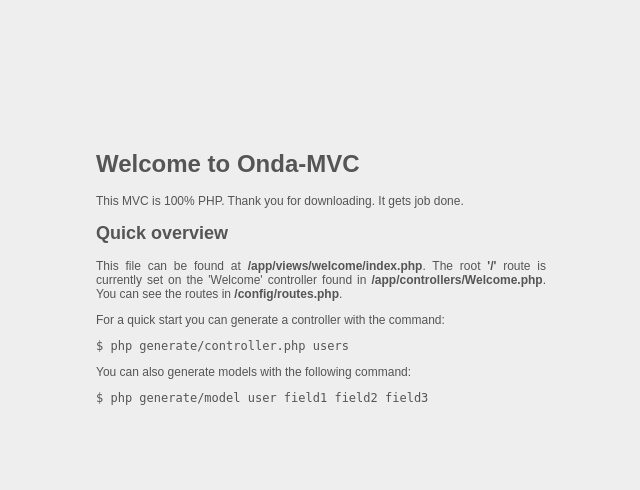
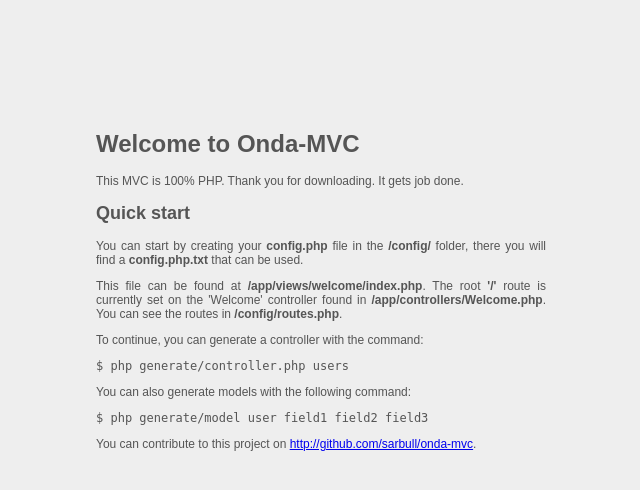
Before and after one commit to sarbull/onda-mvc, a PHP site: the page made by app/views/welcome/index.php in a window 1280 px wide. Shown: the top 490 px of the page, without its empty margins (319-959 px from the left). Run offline with PHP 8.4, Linux system fonts and the light colour scheme; the template is opened without the code that fills it, so the values that code supplies are empty.

Commit message:
Updated welcome/index.php file, added more details about the project

```diff
--- a/app/views/welcome/index.php
+++ b/app/views/welcome/index.php
@@ -8,7 +8,7 @@
         width:450px;
         margin:auto;
         font-size:12px;
-        margin-top:150px;
+        margin-top:130px;
         color:#555;
         text-align:justify;
       }
@@ -16,12 +16,15 @@
     <div id="welcome">
       <h1>Welcome to Onda-MVC</h1>
       <p>This MVC is 100% PHP. Thank you for downloading. It gets job done.</p>
-      <h2>Quick overview</h2>
+      <h2>Quick start</h2>
+      <p>You can start by creating your <strong>config.php</strong> file in the
+      <strong>/config/</strong> folder, there you will find a
+      <strong>config.php.txt</strong> that can be used.</p>
       <p>This file can be found at <strong>/app/views/welcome/index.php</strong>.
       The root <strong>'/'</strong> route is currently set on the 'Welcome'
       controller found in <strong>/app/controllers/Welcome.php</strong>. You can
       see the routes in <strong>/config/routes.php</strong>.</p>
-      <p>For a quick start you can generate a controller with the command:</p>
+      <p>To continue, you can generate a controller with the command:</p>
       <code>
         $ php generate/controller.php users
       </code>
@@ -29,4 +32,5 @@
       <code>
         $ php generate/model user field1 field2 field3
       </code>
+      <p>You can contribute to this project on <a href="http://github.com/sarbull/onda-mvc" target="_blank">http://github.com/sarbull/onda-mvc</a>.</p>
     </div>
```
